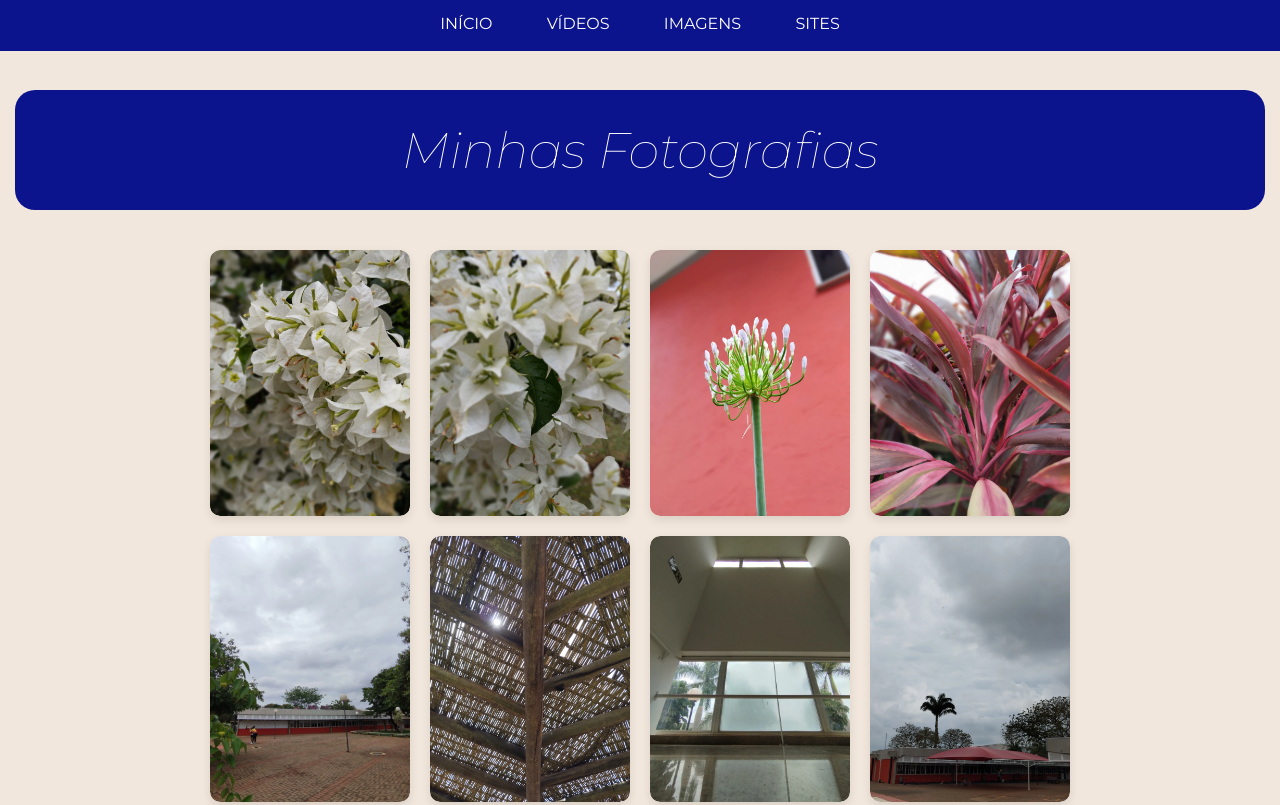
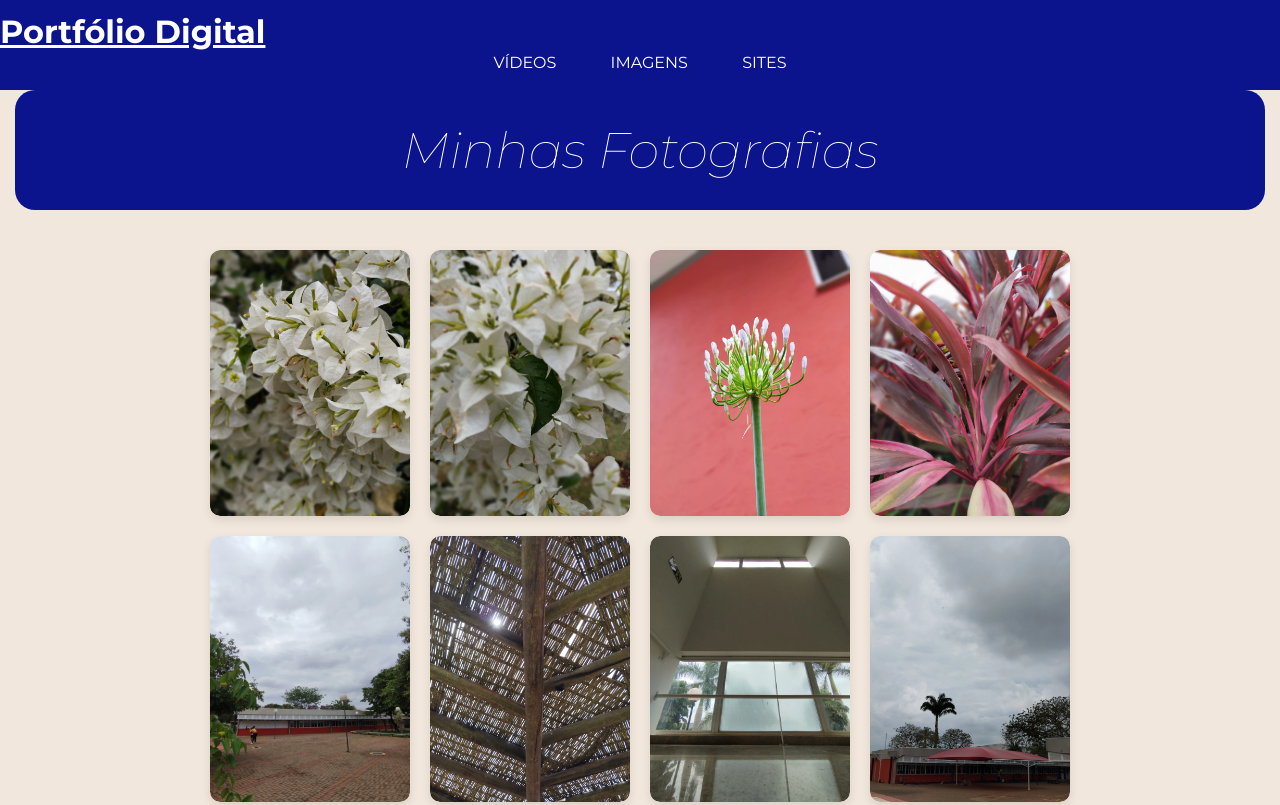
Before and after one commit to Lucas0Rodrigo/Galeria-de-Fotos, a plain HTML site: page index.html in a window 1280 px wide. Shown: the top 805 px of the page. Drawn offline with Linux system fonts and the light colour scheme.

Commit message:
Update index.html

```diff
--- a/index.html
+++ b/index.html
@@ -13,14 +13,19 @@
 <body>
 
     <header>
+        <h1><a href="./index.html"> Portfólio Digital </a></h1>
         <nav>
             <ul>
-                <li><a href="https://lucas0rodrigo.github.io/Portifolio/index.html">Início</a></li>
-                <li><a href="https://lucas0rodrigo.github.io/Portifolio/video.html">Vídeos</a></li>
-                <li><a href="https://lucas0rodrigo.github.io/Portifolio/img.html">Imagens</a></li>
-                <li><a href="https://lucas0rodrigo.github.io/Portifolio/sites.html">Sites</a></li>
+                <li><a href="./video.html">Vídeos</a></li>
+                <li><a href="./img.html">Imagens</a></li>
+                <li><a href="./sites.html">Sites</a></li>
             </ul>
         </nav>
+         <nav>
+            <a href="https://www.instagram.com/luc4s.r0drigo/" target="_blank"> <i class="fa-brands fa-instagram"></i> </a>
+            <a href="" target="_blank"> <i class="fa-brands fa-whatsapp"></i> </a>
+            <a href="https://github.com/Lucas0Rodrigo" target="_blank"> <i class="fa-brands fa-github"></i></a>
+         </nav>
     </header>
 
     <div class="espaço"></div>
```
